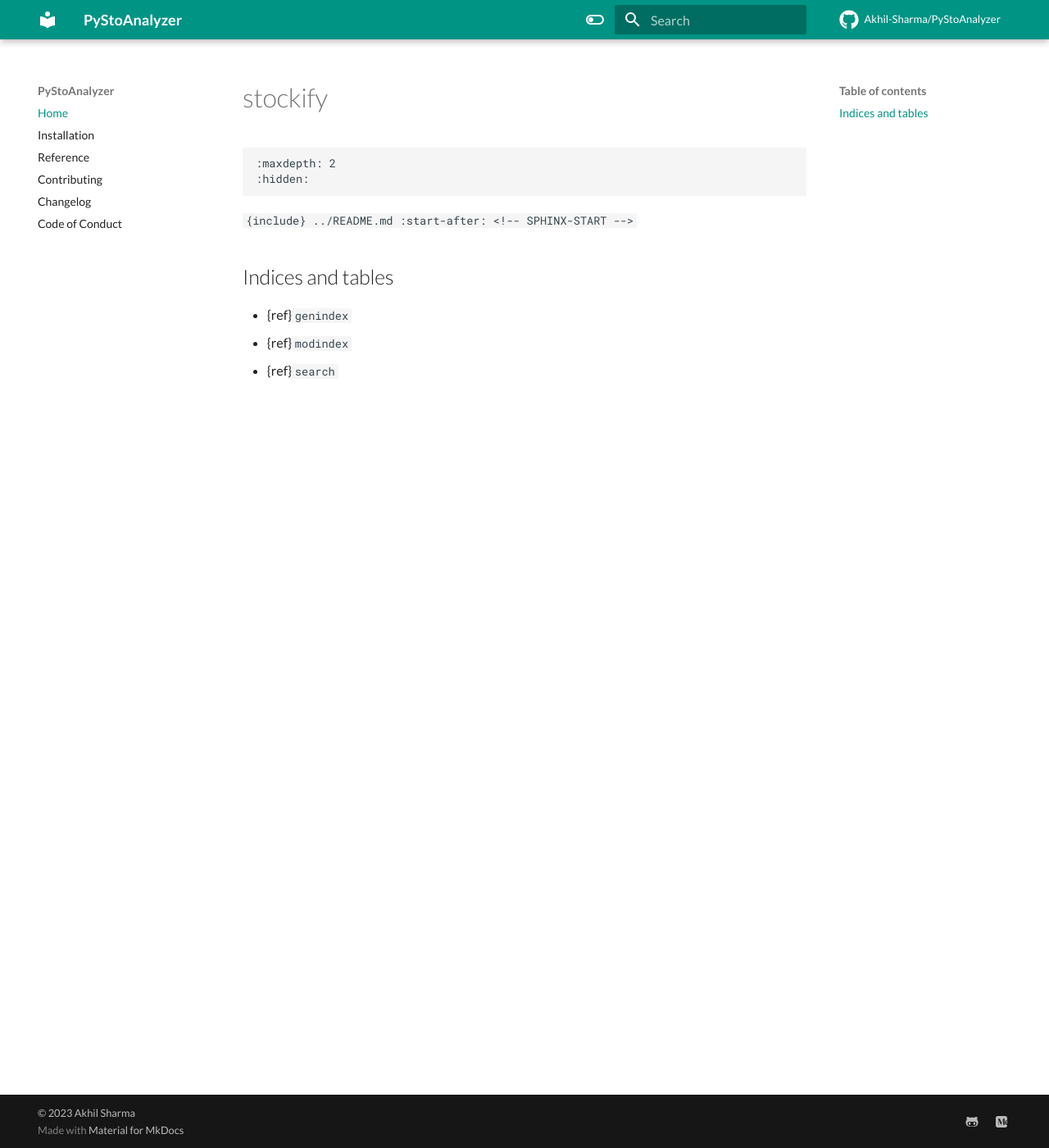
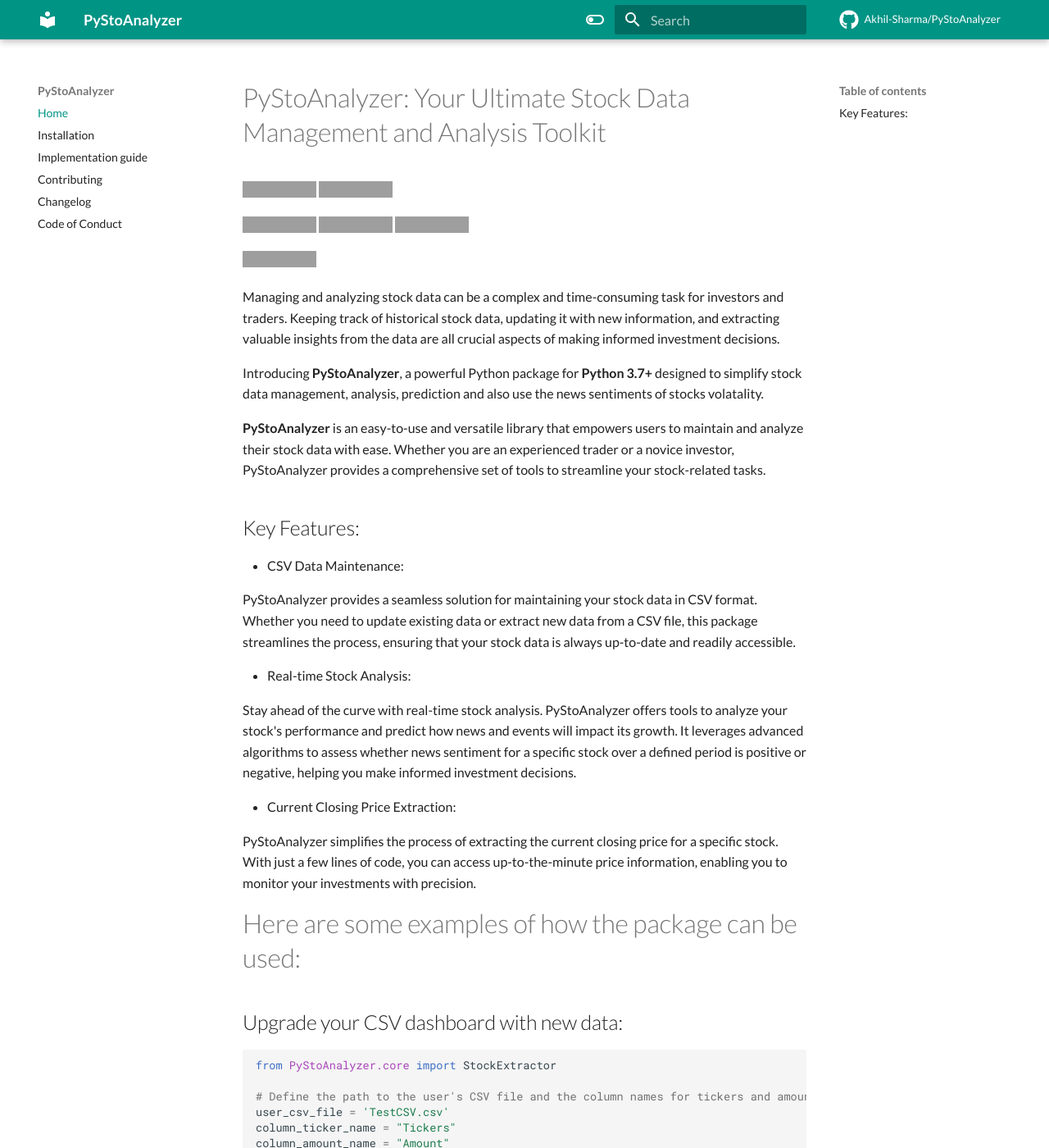
Before and after one commit to Akhil-Sharma30/pystocktopus, an MkDocs documentation site: the page built from docs/index.md, in a window 1280 px wide and 1400 px high. Shown: the whole window at 82% size. Built offline with MkDocs 1.6.1 and Material for MkDocs 9.7.7, drawn with Linux system fonts in a browser that asks for light colours; comment, search, counter and statistics services are not loaded; some of the changed text lies outside the part shown; grey boxes are pictures that could not be loaded.

Commit message:
emergency modifications

````diff
--- a/README.md
+++ b/README.md
@@ -1,4 +1,4 @@
-# stockify
+# PyStoAnalyzer: Your Ultimate Stock Data Management and Analysis Toolkit
 
 [![Actions Status][actions-badge]][actions-link]
 [![Documentation Status][rtd-badge]][rtd-link]
@@ -9,19 +9,181 @@
 
 [![GitHub Discussion][github-discussions-badge]][github-discussions-link]
 
+
+
 <!-- SPHINX-START -->
 
 <!-- prettier-ignore-start -->
-[actions-badge]:            https://github.com/Akhil-Sharma30/stockify/workflows/CI/badge.svg
-[actions-link]:             https://github.com/Akhil-Sharma30/stockify/actions
-[conda-badge]:              https://img.shields.io/conda/vn/conda-forge/stockify
-[conda-link]:               https://github.com/conda-forge/stockify-feedstock
+[actions-badge]:            https://github.com/Akhil-Sharma30/PyStoAnalyzer/workflows/CI/badge.svg
+[actions-link]:             https://github.com/Akhil-Sharma30/PyStoAnalyzer/actions
+[conda-badge]:              https://img.shields.io/conda/vn/conda-forge/PyStoAnalyzer
+[conda-link]:               https://github.com/conda-forge/PyStoAnalyzer-feedstock
 [github-discussions-badge]: https://img.shields.io/static/v1?label=Discussions&message=Ask&color=blue&logo=github
-[github-discussions-link]:  https://github.com/Akhil-Sharma30/stockify/discussions
-[pypi-link]:                https://pypi.org/project/stockify/
-[pypi-platforms]:           https://img.shields.io/pypi/pyversions/stockify
-[pypi-version]:             https://img.shields.io/pypi/v/stockify
-[rtd-badge]:                https://readthedocs.org/projects/stockify/badge/?version=latest
-[rtd-link]:                 https://stockify.readthedocs.io/en/latest/?badge=latest
+[github-discussions-link]:  https://github.com/Akhil-Sharma30/PyStoAnalyzer/discussions
+[pypi-link]:                https://pypi.org/project/PyStoAnalyzer/
+[pypi-platforms]:           https://img.shields.io/pypi/pyversions/PyStoAnalyzer
+[pypi-version]:             https://img.shields.io/pypi/v/PyStoAnalyzer
+[rtd-badge]:                https://readthedocs.org/projects/PyStoAnalyzer/badge/?version=latest
+[rtd-link]:                 https://PyStoAnalyzer.readthedocs.io/en/latest/?badge=latest
 
 <!-- prettier-ignore-end -->
+Managing and analyzing stock data can be a complex and time-consuming task for investors and traders. Keeping track of historical stock data, updating it with new information, and extracting valuable insights from the data are all crucial aspects of making informed investment decisions.
+
+Introducing **PyStoAnalyzer**, a powerful Python package for **Python 3.7+** designed to simplify stock data management, analysis, prediction and also use the news sentiments of stocks volatality.
+
+**PyStoAnalyzer** is an easy-to-use and versatile library that empowers users to maintain and analyze their stock data with ease. Whether you are an experienced trader or a novice investor, PyStoAnalyzer provides a comprehensive set of tools to streamline your stock-related tasks.
+
+## Key Features:
+
+* CSV Data Maintenance:
+
+PyStoAnalyzer provides a seamless solution for maintaining your stock data in CSV format. Whether you need to update existing data or extract new data from a CSV file, this package streamlines the process, ensuring that your stock data is always up-to-date and readily accessible.
+
+* Real-time Stock Analysis:
+
+Stay ahead of the curve with real-time stock analysis. PyStoAnalyzer offers tools to analyze your stock's performance and predict how news and events will impact its growth. It leverages advanced algorithms to assess whether news sentiment for a specific stock over a defined period is positive or negative, helping you make informed investment decisions.
+
+* Current Closing Price Extraction:
+
+PyStoAnalyzer simplifies the process of extracting the current closing price for a specific stock. With just a few lines of code, you can access up-to-the-minute price information, enabling you to monitor your investments with precision.
+
+# Here are some examples of how the package can be used:
+
+## Upgrade your CSV dashboard with new data:
+```.py
+from PyStoAnalyzer.core import StockExtractor
+
+# Define the path to the user's CSV file and the column names for tickers and amounts
+user_csv_file = 'TestCSV.csv'
+column_ticker_name = "Tickers"
+column_amount_name = "Amount"
+
+# Print the user's CSV file path
+print(user_csv_file)
+
+# Read ticker values from the CSV file using the specified column name
+ticker_values = CSVDataHandler.csv_data_reader(user_csv_file, column_ticker_name)
+
+# Read amount values from the CSV file using the specified column name
+amount_values = CSVDataHandler.csv_data_reader(user_csv_file, column_amount_name)
+
+# Print the extracted ticker and amount values
+print(ticker_values)
+print(amount_values)
+
+# Sample closing data for SONY and AMZN stocks
+closing_data = {'SONY': [93.6, 93.49, 91.07, 90.03, 90.19, 90.44, 89.82, 83.85],
+                'AMZN': [133.68, 131.69, 128.21, 128.91, 139.57, 142.22, 139.94, 137.85]}
+
+# Combine the amount values with the closing data
+result = CSVDataHandler.combine_data_csv(amount_values, closing_data)
+
+# Update the user's CSV file with the combined data
+CSVDataHandler.update_csv(user_csv_file, result)
+
+# Close and clean up resources for the closing data
+CSVDataHandler.close_list_csv(closing_data)
+
+```
+
+# Do something with the extracted data
+# For example, plot the closing prices over time:
+
+```.py
+# Load the CSV dashboard
+dashboard = PyStoAnalyzer.load_dashboard("my_dashboard.csv")
+
+# Calculate a technical indicator, such as the moving average
+moving_average = dashboard.calculate_moving_average(period=20)
+
+# Perform statistical analysis on the data, such as calculating the correlation between two stocks
+correlation = dashboard.calculate_correlation("AAPL", "GOOG")
+
+# Generate a chart of the data, such as a candlestick chart
+candlestick_chart = dashboard.plot_candlestick_chart()
+```
+
+# Do something with the analysis results
+# For example, display the candlestick chart:
+```.py
+candlestick_chart.show()
+Use code with caution. Learn more
+
+Predict stock news sentiment:
+Python
+import stock_csv_dashboard
+
+# Load the CSV dashboard
+dashboard = stock_csv_dashboard.load_dashboard("my_dashboard.csv")
+
+# Load the stock news data
+news_data = stock_csv_dashboard.load_news_data("AAPL")
+
+# Predict the sentiment of the stock news articles
+sentiments = dashboard.predict_news_sentiment(news_data)
+```
+
+# Do something with the sentiment predictions
+# For example, identify the most positive and negative news articles:
+```.py
+most_positive_news = news_data[sentiments == "Positive"].sort_values("score", ascending=False).head(1)
+most_negative_news = news_data[sentiments == "Negative"].sort_values("score", ascending=True).head(1)
+```
+
+# Display the most positive and negative news articles:
+```.py
+import PyStoAnalyzer.new_analysis as news
+
+result_strings = {
+    "Ticker1": "Day1: i am excellent\nDay2: i am good\n",
+    "Ticker2": "Day1: Title3\nDay2: Title4\n",
+}
+news_data = news.News.news_predict_analysis(result_strings)
+print(news_data)
+csv_filename = 'Test_result'
+news.News.create_csv_with_predictions(csv_filename,news_data)
+```
+
+# Get the current closing price for Apple
+```.py
+from PyStoAnalyzer.core import StockExtractor
+
+ticker_values='AMZN'
+timespan= 'DAY'
+stock_closing_price_list = StockExtractor.ticker_data_collection(ticker_values,'day',1,'2023-08-09')
+print(stock_closing_price_list)
+```
+
+# Do something with the current closing price
+# For example, print it to the console:
+```.py
+print("Current closing price for Apple:", stock_closing_price_list)
+```
+
+### Install PyStoAnalyzer
+
+`PyStoAnalyzer` uses modern `Python` packaging and can be installed using `pip` -
+```
+python -m pip install PyStoAnalyzer
+```
+### Setting-up API Key
+To use the software properly setup these *API keys* to completely use the features of the
+project -
+
+1. `Newsapi` access from [this](https://newsapi.org/).
+2. `Polygon.io` API access from [this](https://polygon.io/).
+
+#### Use this to Setup API Globally
+```
+#Polyon API KEY
+export api_key="YOUR-API-KEY"
+
+#NewsApi KEY
+export news_api="YOUR-API-KEY"
+
+```
+
+## Contributing
+
+If you want to contribute to `riemapp` (thanks!), please have a look at our
+[Contributing Guide](https://github.com/Saransh-cpp/riemapp/blob/main/CONTRIBUTING.md).
--- a/docs/index.md
+++ b/docs/index.md
@@ -1,17 +1,20 @@
-# stockify
+--8<-- "README.md"
+<!-- #### With line numbers
 
-```{toctree}
-:maxdepth: 2
-:hidden:
-
+``` py linenums="1"
+def bubble_sort(items):
+    for i in range(len(items)):
+        for j in range(len(items) - 1 - i):
+            if items[j] > items[j + 1]:
+                items[j], items[j + 1] = items[j + 1], items[j]
 ```
 
-```{include} ../README.md
-:start-after: <!-- SPHINX-START -->
-```
+#### Highlighting lines
 
-## Indices and tables
-
-- {ref}`genindex`
-- {ref}`modindex`
-- {ref}`search`
+``` py hl_lines="2 3"
+def bubble_sort(items):
+    for i in range(len(items)):
+        for j in range(len(items) - 1 - i):
+            if items[j] > items[j + 1]:
+                items[j], items[j + 1] = items[j + 1], items[j]
+``` -->
--- a/mkdocs.yml
+++ b/mkdocs.yml
@@ -60,7 +60,7 @@
 nav:
   - Home: "index.md"
   - Installation: "Install.md"
-  - Reference: "reference.md"
+  - Implementation guide: "guide.md"
   - Contributing: "Contribution.md"
   - Changelog: "ChangeLog.md"
   - Code of Conduct: "Conduct.md"
````
Also changed, not shown: CONTRIBUTING.md (added, +222 -0 lines), docs/Install.md (+15 -0 lines), docs/guide.md (added, +7 -0 lines), pyproject.toml (+9 -1 lines), 9 other files.
